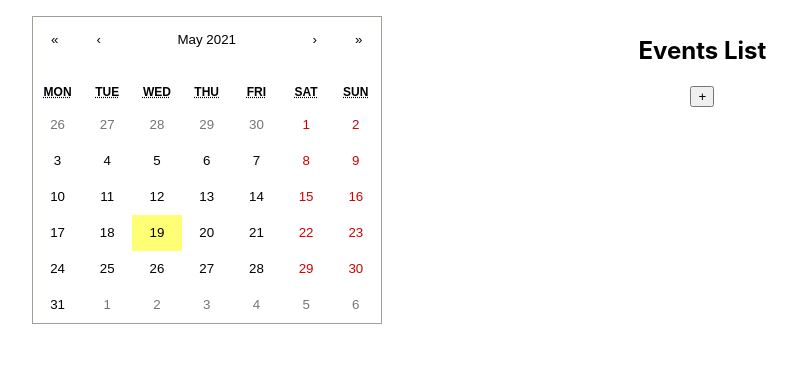
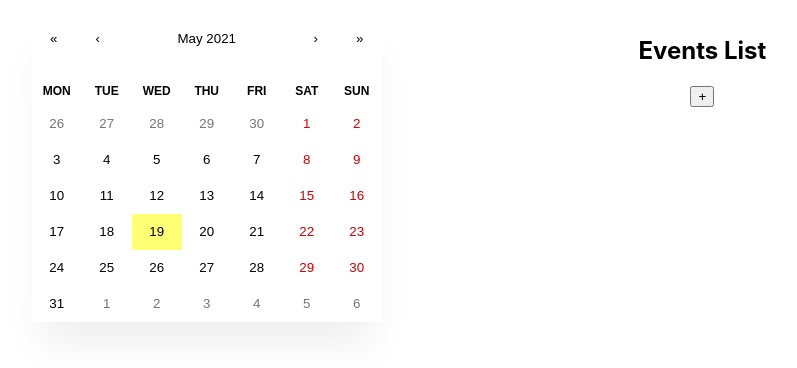
Before and after one commit to wcelery/event-calendar, a React (Create React App) app: page / in a window 1280 px wide. Shown: the top 368 px of the page, without its empty margins (241-1038 px from the left). Built offline with nearby package versions, Linux system fonts and the light colour scheme.

Commit message:
styling + event was't deleting properly

```diff
--- a/src/App.css
+++ b/src/App.css
@@ -9,7 +9,3 @@ body {
   justify-content: space-evenly;
   margin: 1em;
 }
-
-.highlighted_dates {
-  background-color: red !important;
-}
--- a/src/components/Calendar/CalendarComponent.js
+++ b/src/components/Calendar/CalendarComponent.js
@@ -2,6 +2,7 @@ import React from "react";
 import Calendar from "react-calendar";
 import "react-calendar/dist/Calendar.css";
 import { CalendarContext } from "../../context/CalendarContext";
+import "./OverrideDefault.css";
 
 export default function CalendarComponent() {
   const { setIsOpen, events, dispatch } = React.useContext(CalendarContext);
--- /dev/null
+++ b/src/components/Calendar/OverrideDefault.css
@@ -0,0 +1,14 @@
+.react-calendar {
+  box-shadow: 0 7.4px 5px -10px rgba(0, 0, 0, 0.038),
+    0 30px 40px -10px rgba(0, 0, 0, 0.07);
+  border: none;
+}
+
+abbr[title] {
+  text-decoration: none;
+}
+
+.highlighted_dates {
+  background-color: #ff868657;
+  color: red;
+}
--- a/src/context/rootReducer.js
+++ b/src/context/rootReducer.js
@@ -25,6 +25,7 @@ export default function rootReducer(state = initialState, action) {
         },
       };
     case "remove_event_from_context":
+      localStorage.removeItem(`event-${action.payload}`);
       return {
         ...state,
         events: Object.keys(state.events)
```
